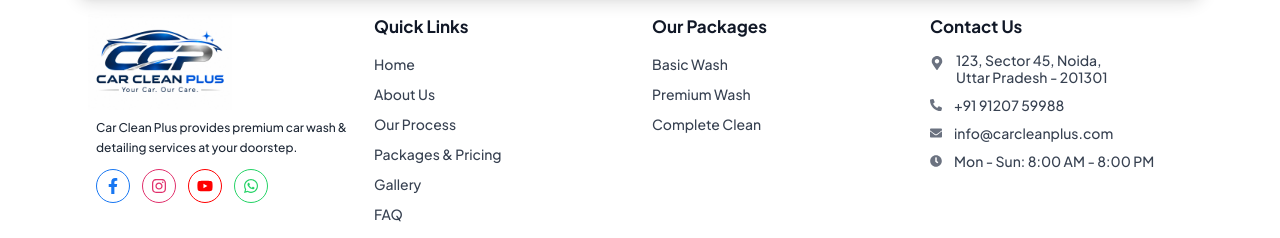
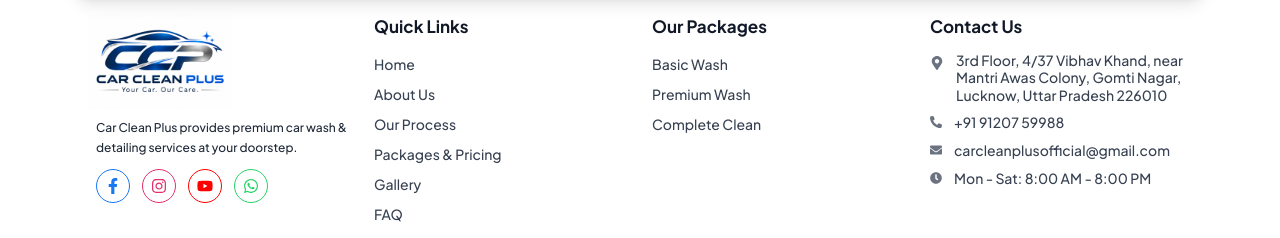
Before and after one commit to difmo/carcleanplus, a React (Vite) app in the folder frontend/: page /pricing in a window 1280 px wide. Shown: the part 1296-1534 px from the top of the page. Built offline with nearby package versions, Linux system fonts and the light colour scheme; no server answers.

Commit message:
feat(contact): update office address, email, and working hours in contact section and footer

```diff
--- a/frontend/src/Components/ContactComponent.jsx
+++ b/frontend/src/Components/ContactComponent.jsx
@@ -1,6 +1,6 @@
 import React from "react";
 import FormContact from "./FormContact";
-import { FaEnvelope, FaPhoneAlt } from "react-icons/fa";
+import { FaEnvelope, FaPhoneAlt, FaClock } from "react-icons/fa";
 import { FaMapLocation } from "react-icons/fa6";
 
 function ContactComponent() {
@@ -28,22 +28,33 @@ function ContactComponent() {
           <div className="space-y-6 self-center pt-16">
             {/* Phone */}
             <div className="flex items-center space-x-4">
-              <FaPhoneAlt className="text-[#26baf6] text-lg" />
-              <span className="text-gray-300">+91 91207 59988</span>
+              <FaPhoneAlt className="text-[#26baf6] text-lg shrink-0" />
+              <a href="tel:+919120759988" className="text-gray-300 hover:text-white transition-colors">
+                +91 91207 59988
+              </a>
             </div>
 
             {/* Email */}
             <div className="flex items-center space-x-4">
-              <FaEnvelope className="text-[#26baf6] text-lg" />
-              <span className="text-gray-300">
+              <FaEnvelope className="text-[#26baf6] text-lg shrink-0" />
+              <a href="mailto:carcleanplusofficial@gmail.com" className="text-gray-300 hover:text-white transition-colors">
                 carcleanplusofficial@gmail.com
-              </span>
+              </a>
             </div>
 
-            {/* Address */}
+            {/* Working Hours */}
+            <div className="flex items-center space-x-4">
+              <FaClock className="text-[#26baf6] text-lg shrink-0" />
+              <span className="text-gray-300">Mon - Sat: 8:00 AM - 8:00 PM</span>
+            </div>
+
+            {/* Office Address */}
             <div className="flex items-start space-x-4">
-              <FaMapLocation className="text-[#26baf6] text-lg" />
-              <span className="text-gray-300">Office Spane </span>
+              <FaMapLocation className="text-[#26baf6] text-lg shrink-0 mt-1" />
+              <span className="text-gray-300 leading-relaxed">
+                <strong>Office Address:</strong><br />
+                3rd Floor, 4/37 Vibhav Khand, near Mantri Awas Colony, Gomti Nagar, Lucknow, Uttar Pradesh 226010
+              </span>
             </div>
           </div>
         </div>
--- a/frontend/src/Components/Footer.jsx
+++ b/frontend/src/Components/Footer.jsx
@@ -183,9 +183,9 @@ const Footer = () => {
             <h4 className="text-gray-900 font-bold text-[17px] mb-3">Contact Us</h4>
             <ul className="flex flex-col gap-2">
               <li>
-                <a href="https://www.google.com/maps/search/Lucknow,+Uttar+Pradesh" target="_blank" rel="noopener noreferrer" className="flex items-start gap-3 group cursor-pointer text-gray-700">
+                <a href="https://www.google.com/maps/search/4%2F37+Vibhav+Khand+near+Mantri+Awas+Gomti+Nagar+Lucknow" target="_blank" rel="noopener noreferrer" className="flex items-start gap-3 group cursor-pointer text-gray-700">
                   <FaMapMarkerAlt className="mt-1 flex-shrink-0 text-gray-500" size={14} />
-                  <span className="text-sm font-medium group-hover:text-primary transition-colors leading-tight">123, Sector 45, Noida,<br />Uttar Pradesh - 201301</span>
+                  <span className="text-sm font-medium group-hover:text-primary transition-colors leading-tight">3rd Floor, 4/37 Vibhav Khand, near Mantri Awas Colony, Gomti Nagar, Lucknow, Uttar Pradesh 226010</span>
                 </a>
               </li>
               <li>
@@ -195,14 +195,14 @@ const Footer = () => {
                 </a>
               </li>
               <li>
-                <a href="mailto:info@carcleanplus.com" className="flex items-center gap-3 group cursor-pointer text-gray-700">
+                <a href="mailto:carcleanplusofficial@gmail.com" className="flex items-center gap-3 group cursor-pointer text-gray-700">
                   <FaEnvelope className="flex-shrink-0 text-gray-500" size={12} />
-                  <span className="text-sm font-medium group-hover:text-primary transition-colors">info@carcleanplus.com</span>
+                  <span className="text-sm font-medium group-hover:text-primary transition-colors">carcleanplusofficial@gmail.com</span>
                 </a>
               </li>
               <li className="flex items-center gap-3 text-gray-700">
                 <FaClock className="flex-shrink-0 text-gray-500" size={12} />
-                <span className="text-sm font-medium">Mon - Sun: 8:00 AM - 8:00 PM</span>
+                <span className="text-sm font-medium">Mon - Sat: 8:00 AM - 8:00 PM</span>
               </li>
             </ul>
           </div>
```
